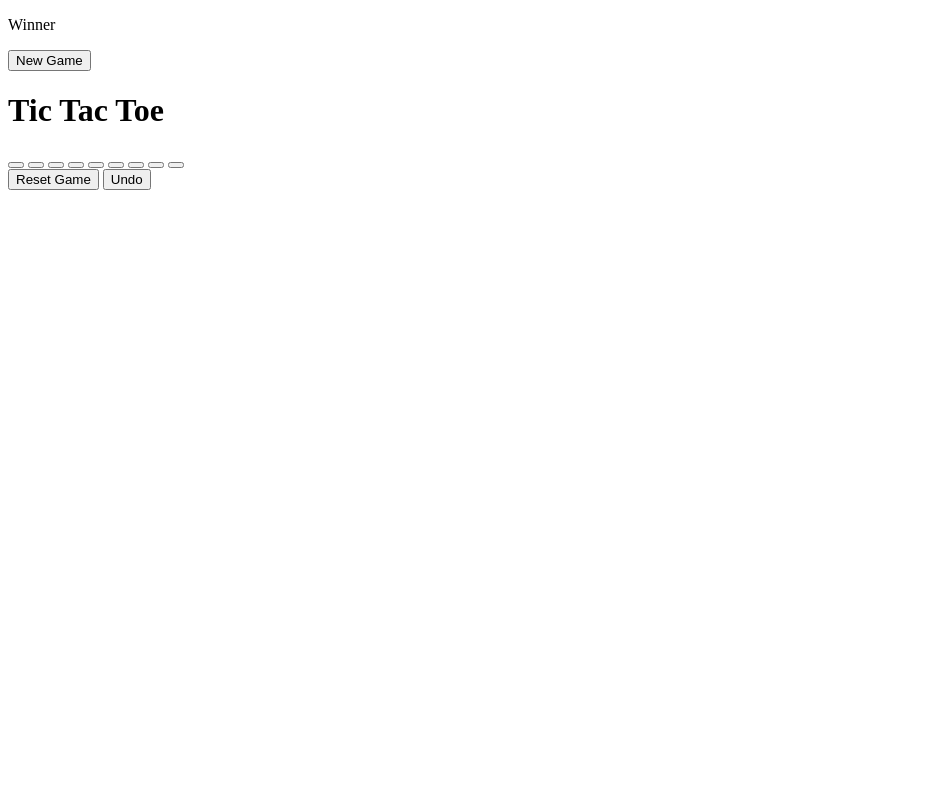
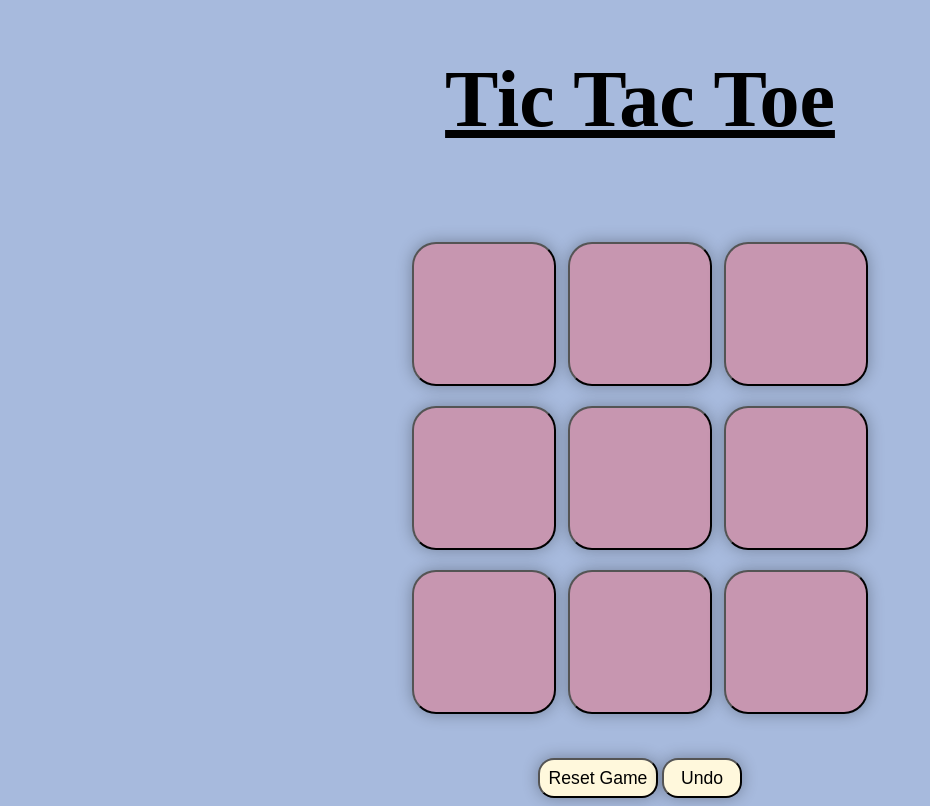
Before and after one commit to Samriddhi-Srivastava/Tic-Tac-Toe-Game, a plain HTML site: page index.html in a window 1280 px wide. Shown: the whole page, without its empty margins (0-930 px from the left). Drawn offline with Linux system fonts and the light colour scheme.

Commit message:
Update index.html

```diff
--- a/index.html
+++ b/index.html
@@ -5,7 +5,7 @@
     <meta charset="UTF-8">
     <meta name="viewport" content="width=device-width, initial-scale=1.0">
     <title>Tic Tac Toe</title>
-    <link rel="stylesheet" href="TTT.css">
+    <link rel="stylesheet" href="style.css">
 </head>
 
 <body>
```
